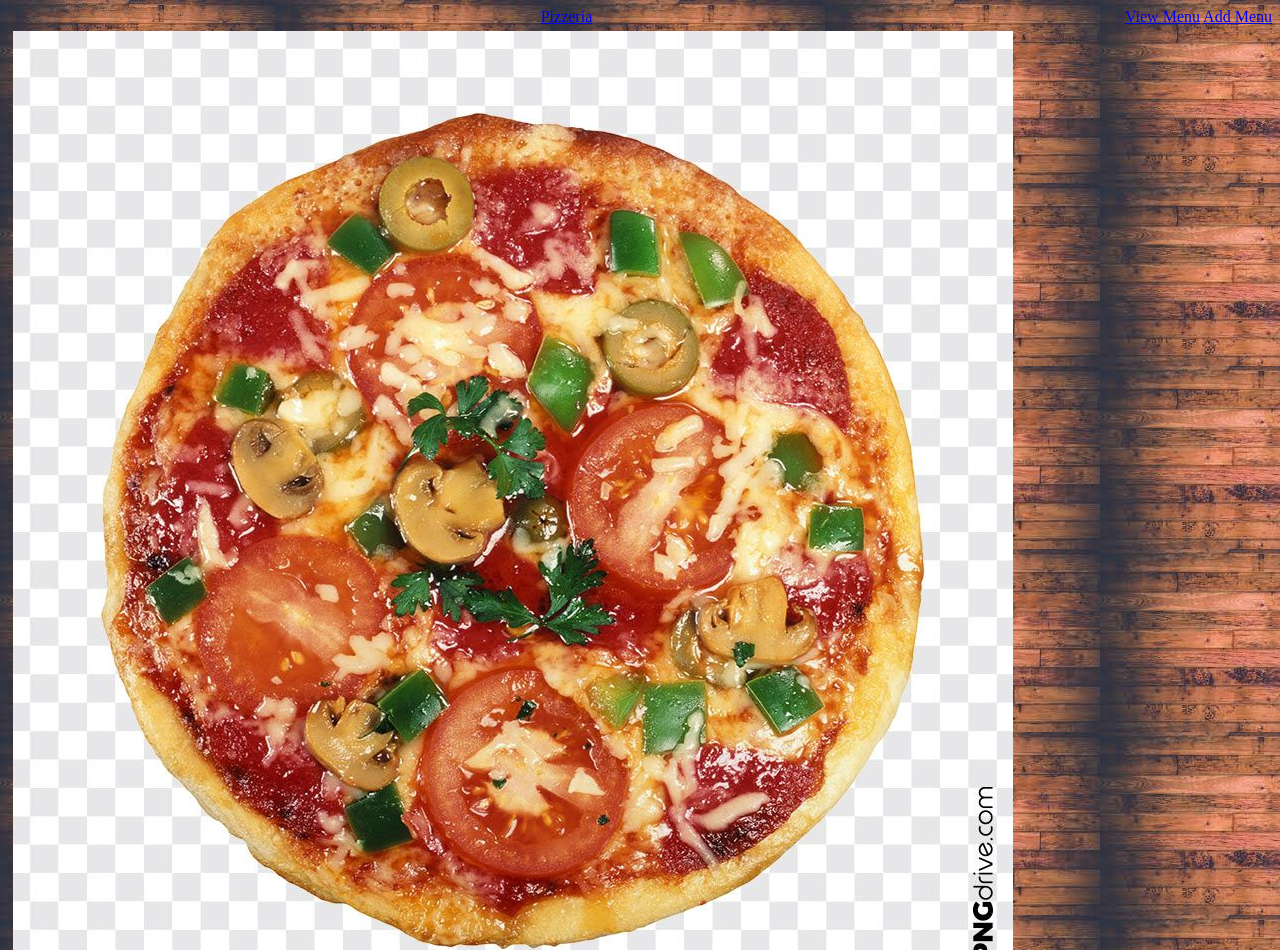
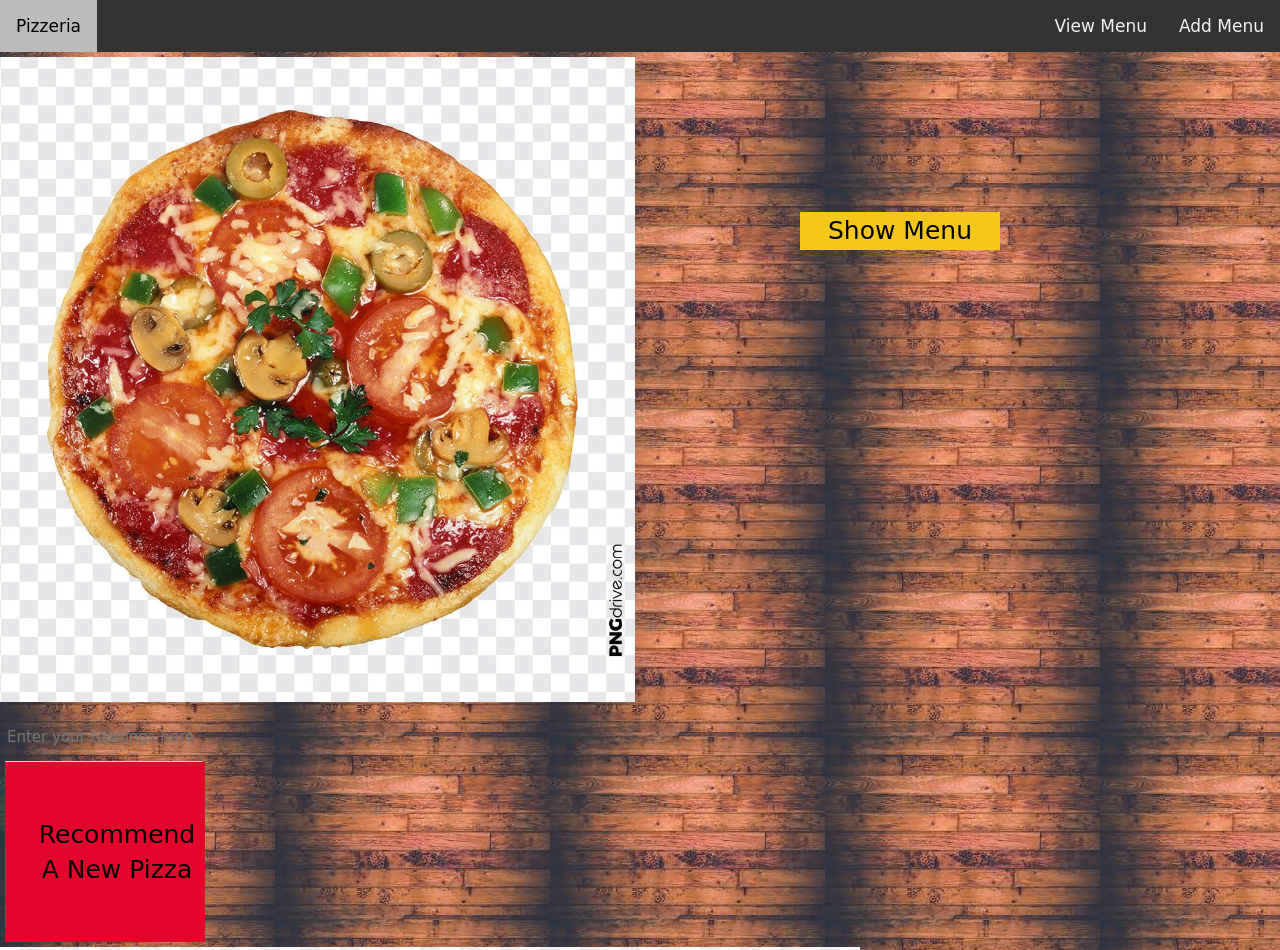
Before and after one commit to juju2010/PizzaMenuProject79, a plain HTML site: page index.html in a window 1280 px wide. Shown: the top 950 px of the page. Drawn offline with nearby package versions, Linux system fonts and the light colour scheme.

Commit message:
Add files via upload

```diff
--- a/index.html
+++ b/index.html
@@ -2,11 +2,15 @@
 <head>
     <title>Project 79 Pizza Menu</title>
     <meta name="veiwport" content="width=device-width, initial-scale=1">
-    <link rel="stylesheet" href="style.css">
-    <script src="main.js"></script>
+    <link rel="stylesheet" href="https://maxcdn.bootstrapcdn.com/bootstrap/3.4.0/css/bootstrap.min.css">
+<script src="https://ajax.googleapis.com/ajax/libs/jquery/3.4.1/jquery.min.js"></script>
+<script src="https://maxcdn.bootstrapcdn.com/bootstrap/3.4.0/js/bootstrap.min.js"></script>
+<link rel="stylesheet" href="https://cdnjs.cloudflare.com/ajax/libs/font-awesome/4.7.0/css/font-awesome.min.css">
+<link rel="stylesheet" href="style.css">
+<script src="main.js"></script>
 </head>
 <body>
-<div class="navigator">
+<div class="topnav">
     <a class="active" href="#">Pizzeria</a>
     <div class="topnav-right">
         <a href="#viewblock">View Menu</a>
--- a/style.css
+++ b/style.css
@@ -1,10 +1,5 @@
 body{
-    text-align: center;
-    background-image: url(Wallpaper.jpeg);
-}
-
-img{
-    size: 50%;
+    background-image: url("Wallpaper.jpeg");
 }
 
 .topnav {
```
